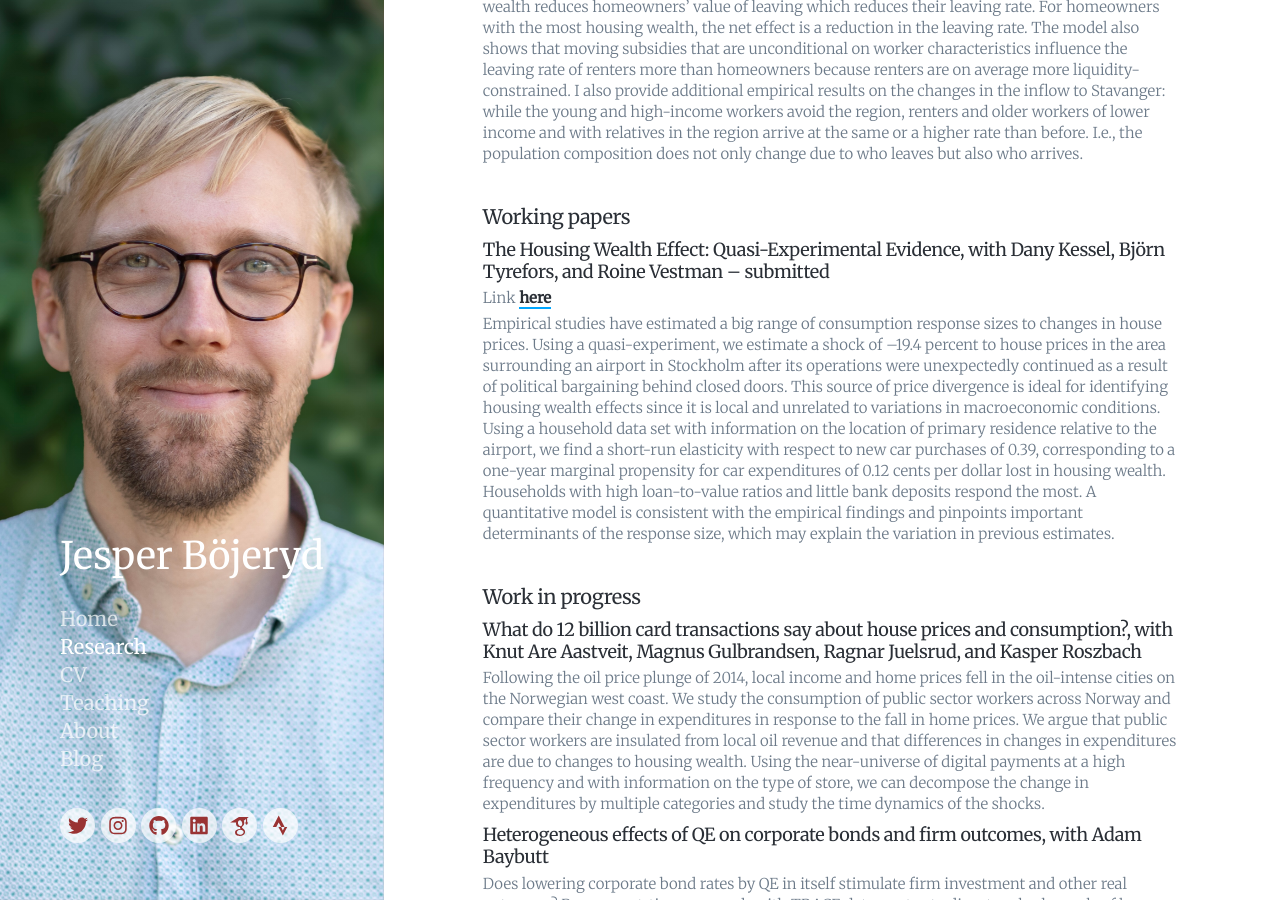
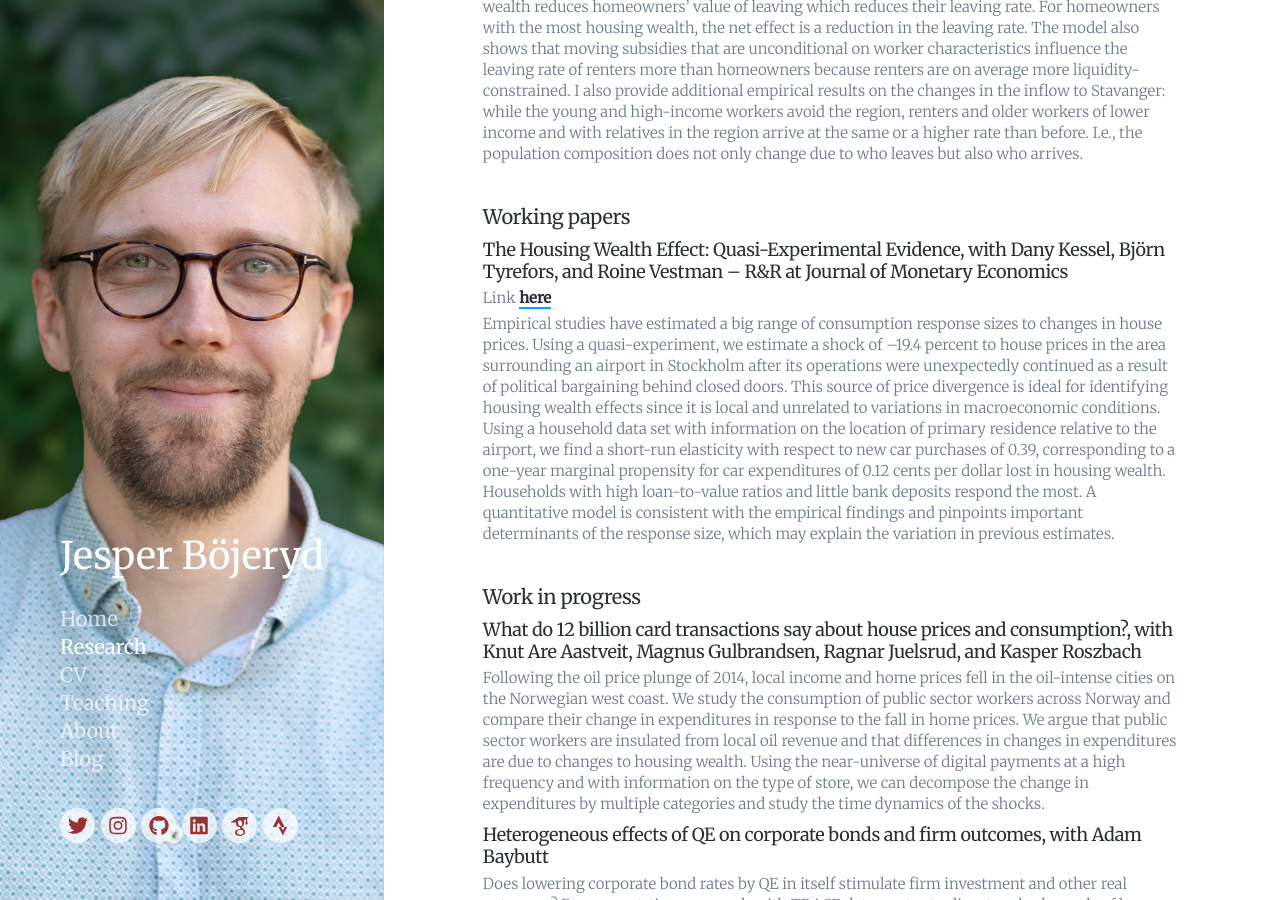
Before and after one commit to bojeryd91/bojeryd91.github.io, a Jekyll site: the page built from _pages/research.md, in a window 1280 px wide and 900 px high, scrolled down 352 px. Built offline with Jekyll 4.4.1, drawn with Linux system fonts in a browser that asks for light colours; nearby versions of some CDN libraries; some web fonts are replaced.

Commit message:
Update research.md

```diff
--- a/_pages/research.md
+++ b/_pages/research.md
@@ -14,7 +14,7 @@ Why are many workers reluctant to leave places in economic decline? This paper e
 &nbsp;
 # Working papers
 
-## [The Housing Wealth Effect: Quasi-Experimental Evidence](https://www.jesperbojeryd.se/papers/Vestman%20et%20al%202023%20The%20housing%20wealth%20effect%20Quasi-experimental%20evidence.pdf), with [Dany Kessel](https://sites.google.com/view/dany-kessel-phd-candidate/startsida), [Björn Tyrefors](http://btyrefors.se/), and [Roine Vestman](https://roinevestman.com/) -- submitted
+## [The Housing Wealth Effect: Quasi-Experimental Evidence](https://www.jesperbojeryd.se/papers/Vestman%20et%20al%202023%20The%20housing%20wealth%20effect%20Quasi-experimental%20evidence.pdf), with [Dany Kessel](https://sites.google.com/view/dany-kessel-phd-candidate/startsida), [Björn Tyrefors](http://btyrefors.se/), and [Roine Vestman](https://roinevestman.com/) -- R&R at Journal of Monetary Economics
 
 Link [here](https://www.jesperbojeryd.se/papers/Vestman%20et%20al%202023%20The%20housing%20wealth%20effect%20Quasi-experimental%20evidence.pdf)
 
```
